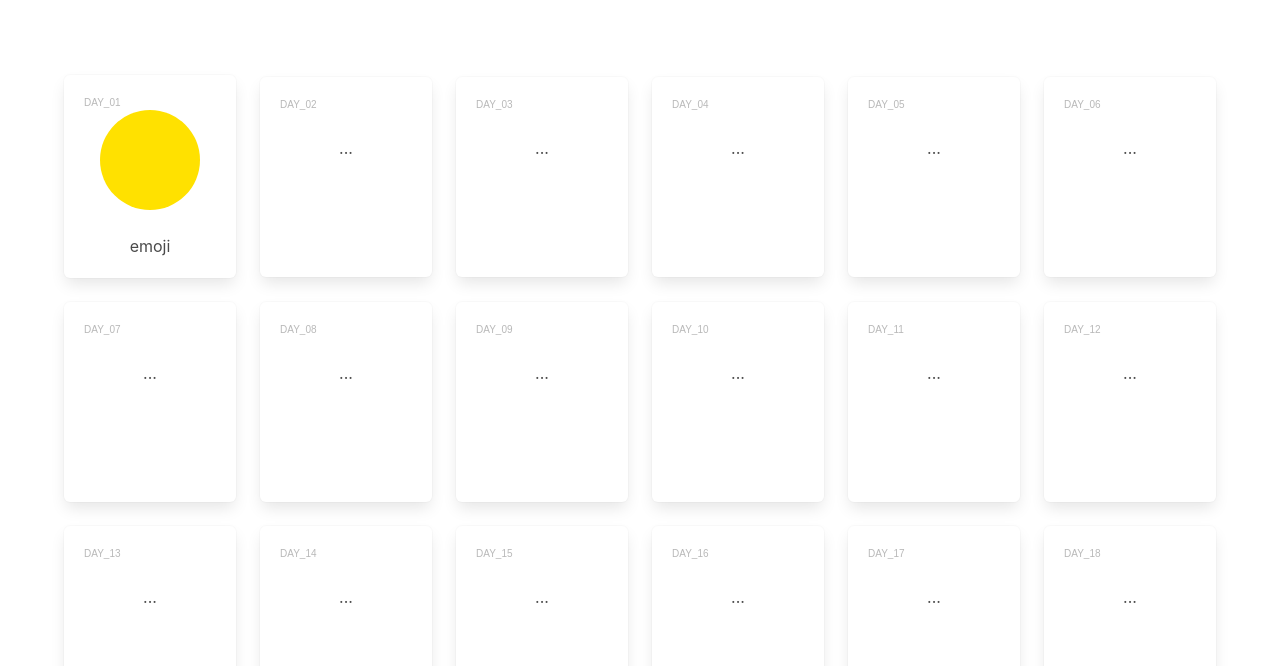
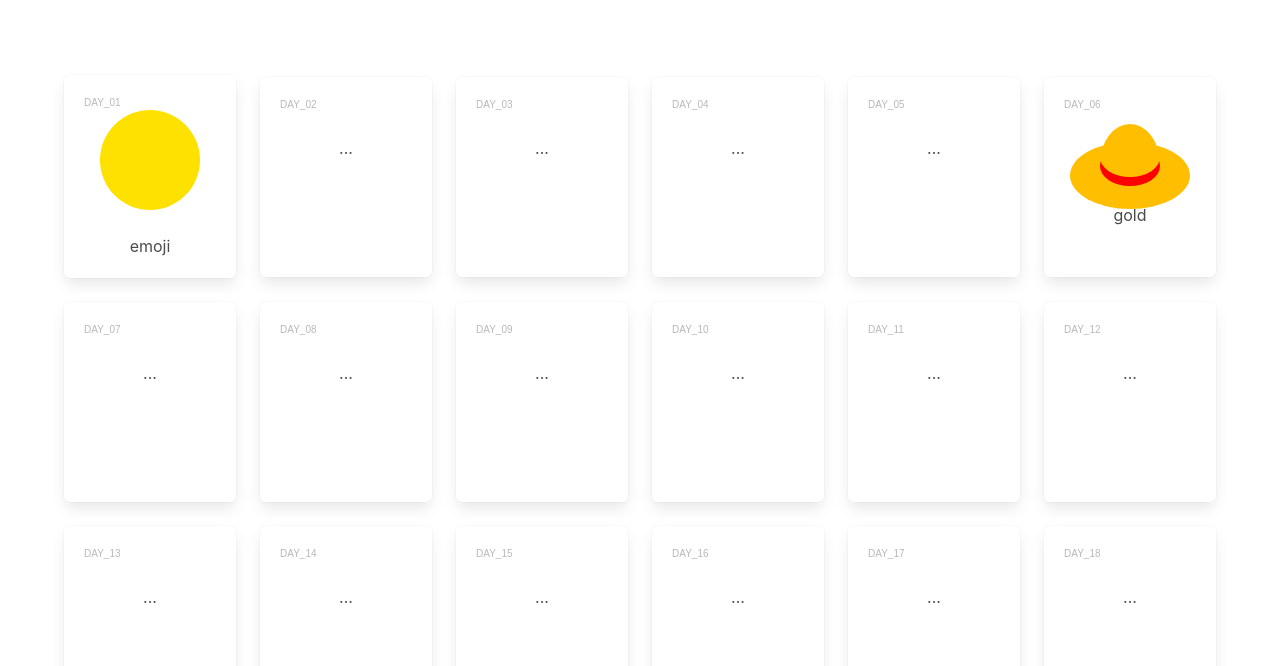
Before and after one commit to wendrul/42csstober, a plain HTML site: page index.html in a window 1280 px wide. Shown: the part 134-800 px from the top of the page. Drawn offline with nearby package versions, Linux system fonts and the light colour scheme.

Commit message:
Day 6: Gold

```diff
--- a/index.html
+++ b/index.html
@@ -61,8 +61,10 @@
                 <div class="column">
                     <div class="box day-container">
                         <div class="silent-small-text">DAY_06</div>
-                        <div id="day06" class="m-auto"></div>
-                        <div class="has-text-centered pt-5">...</div>
+                        <div id="day06" class="m-auto">
+                            <div class="hat"></div>
+                        </div>
+                        <div class="has-text-centered pt-5">gold</div>
                     </div>
                 </div>
               </div>
--- a/style.css
+++ b/style.css
@@ -13,10 +13,47 @@ body {
     font-family: Montserrat, Arial;
 }
 
+
 #day01 {
     width: 100px;
     height: 100px;
     background: rgb(255, 225, 0);
     border-radius: 50%;
-    position: 0;
+    z-index: 2;
+    position: relative;
 }
+
+
+
+#day06 {
+    width: 120px;
+    height: 67px;
+    background: rgb(255, 191, 0);
+    border-radius: 50%;
+    margin-left: -10px;
+    position: relative;
+    top: 30px;
+    padding-bottom: 30px;
+}
+
+#day06::before {
+    width: 60px;
+    height: 80px;
+    background: rgb(255, 191, 0);
+    border-radius: 50%;
+    top: -18px;
+    left: 30px;
+    position: absolute;
+    content: "";
+}
+
+#day06::after {
+    width: 60px;
+    height: 40px;
+    box-shadow: 0px 9px 0px 0px red;
+    border-radius: 50%;
+    top: -5px;
+    left: 30px;
+    position: absolute;
+    content: "";
+}
```
